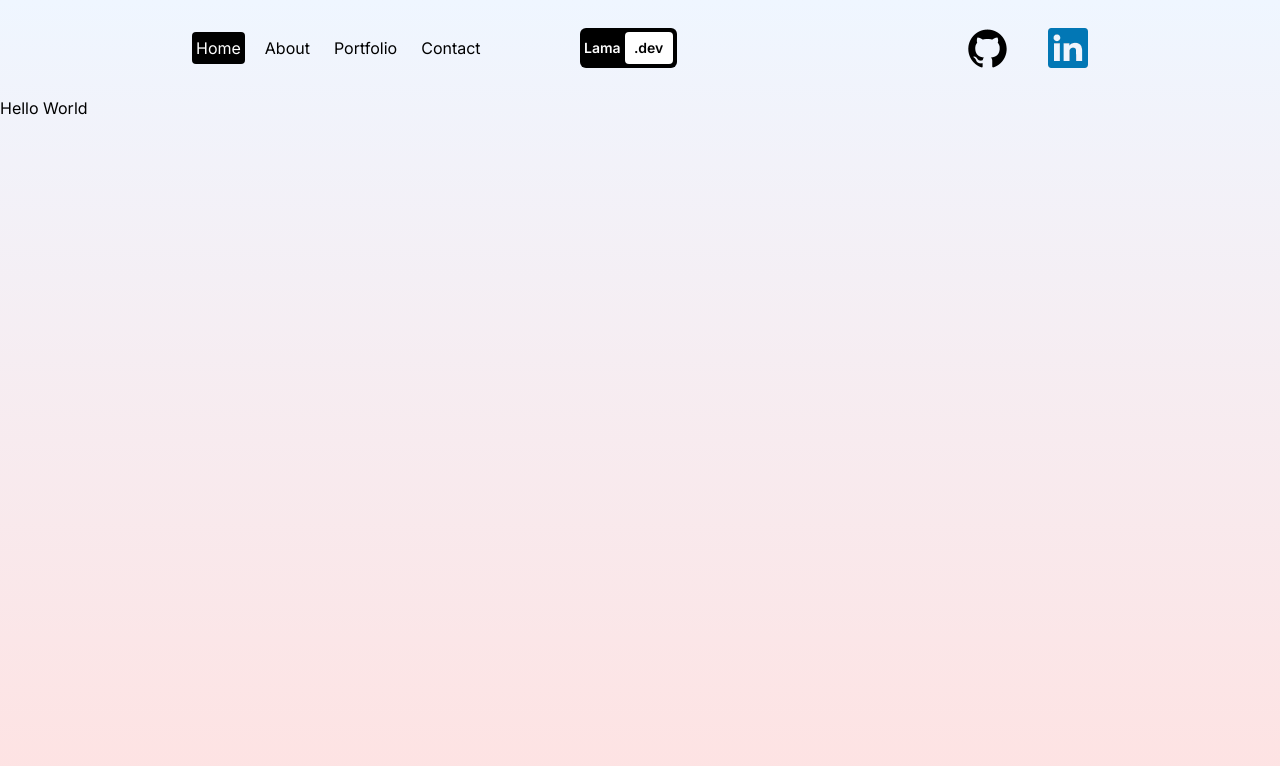
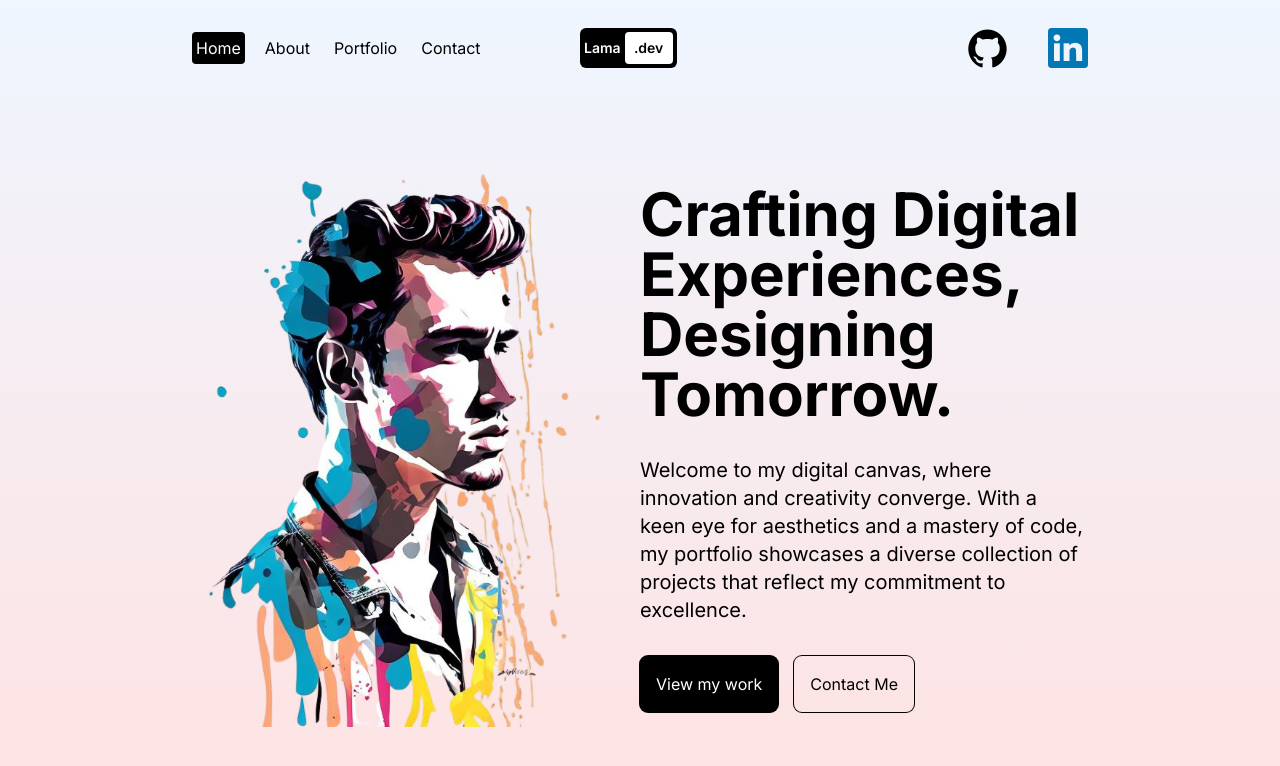
Before and after one commit to SameeraSanka/Portfolio, a Next.js app: page / in a window 1280 px wide. Shown: the top 766 px of the page. Built offline with nearby package versions, Linux system fonts and the light colour scheme.

Commit message:
home page created

```diff
--- a/src/app/layout.js
+++ b/src/app/layout.js
@@ -17,7 +17,7 @@
           <div className="h-24">
             <Navbar />
           </div>
-          <div className="h-[calc(100vh - 6rem)]">        {children}</div>
+          <div className="h-[calc(100vh-6rem)]">        {children}</div>
         </div>
 
       </body>
--- a/src/app/page.jsx
+++ b/src/app/page.jsx
@@ -1,5 +1,31 @@
+import Image from "next/image";
 const Homepage = () => {
-  return <div>Hello World</div>;
+  return (
+    <div className="flex flex-col lg:flex-row h-full px-8 md:px-12 lg:px-20 xl:px-48">
+      {/* image */}
+      <div className="h-1/2 relative lg:h-full lg:w-1/2">
+        <Image src="/hero.png" alt="" fill className="object-contain" />
+      </div>
+
+      {/* text */}
+      <div className="h-1/2 flex flex-col gap-8 items-center justify-center lg:h-full lg:w-1/2">
+        {/* title */}
+        <h1 className="text-4xl font-bold md:text-6xl">Crafting Digital Experiences, Designing Tomorrow.</h1>
+        {/* description */}
+        <p className="md:text-xl">
+          Welcome to my digital canvas, where innovation and creativity
+          converge. With a keen eye for aesthetics and a mastery of code, my
+          portfolio showcases a diverse collection of projects that reflect my
+          commitment to excellence.
+        </p>
+        {/* buttons */}
+        <div className="w-full flex gap-4 ">
+          <button className="p-4 rounded-lg ring-1 ring-black bg-black text-white">View my work</button>
+          <button className="p-4 rounded-lg ring-1 ring-black">Contact Me</button>
+        </div>
+      </div>
+    </div>
+  );
 };
 
 export default Homepage;
```
